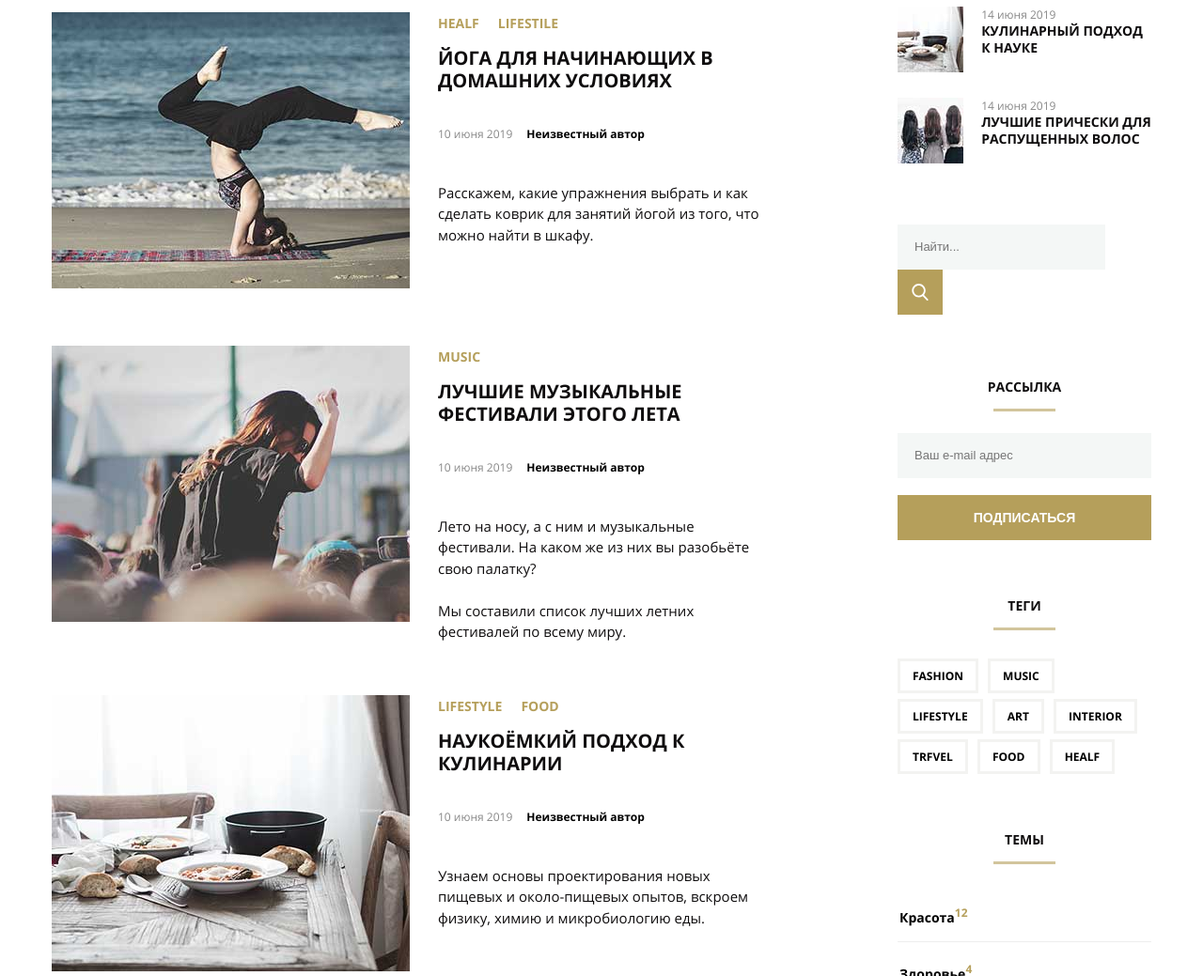
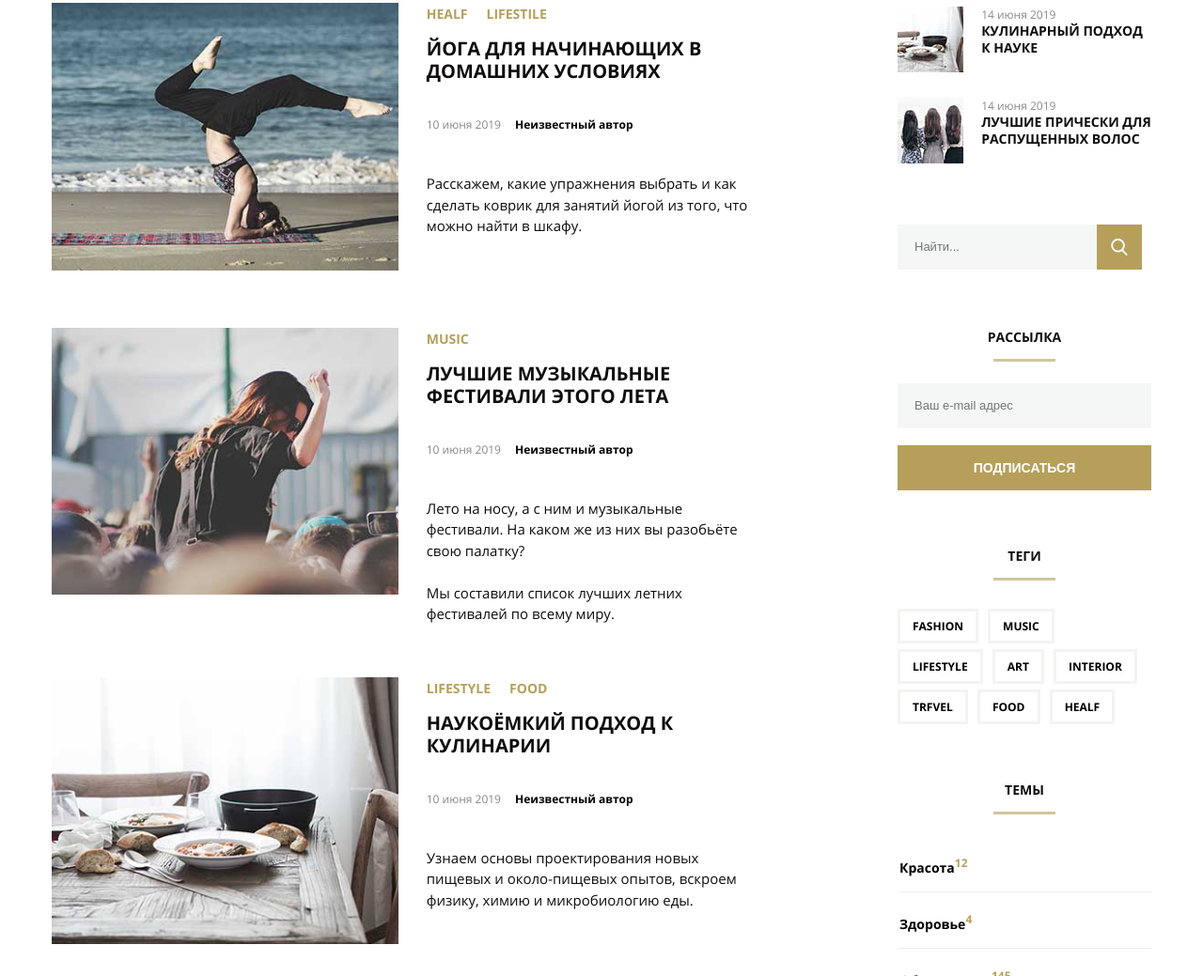
Before and after one commit to Jenkins555/diploma.github.io, a plain HTML site: page index.html in a window 1280 px wide. Shown: the part 1249-2288 px from the top of the page at 94% size. Drawn offline with Linux system fonts and the light colour scheme; files whose address does not match are found by name.

Commit message:
Валидная редакция

```diff
--- a/css/style.css
+++ b/css/style.css
@@ -603,6 +603,10 @@ body {
   width: 51%;
 }
 
+.top_img {
+  width: 100%;
+}
+
 .post {
   margin-left: 30px;
   width: 49%;
@@ -835,6 +839,7 @@ body {
 .search {
   margin-top: 60px;
   width: 100%;
+  display: flex;
 }
 
 .search-label {
@@ -849,7 +854,7 @@ body {
 }
 
 .search-field {
-  width: 82%;
+  width: 100%;
   height: 48px;
   border: none;
   background-color: #f4f7f6;
```
